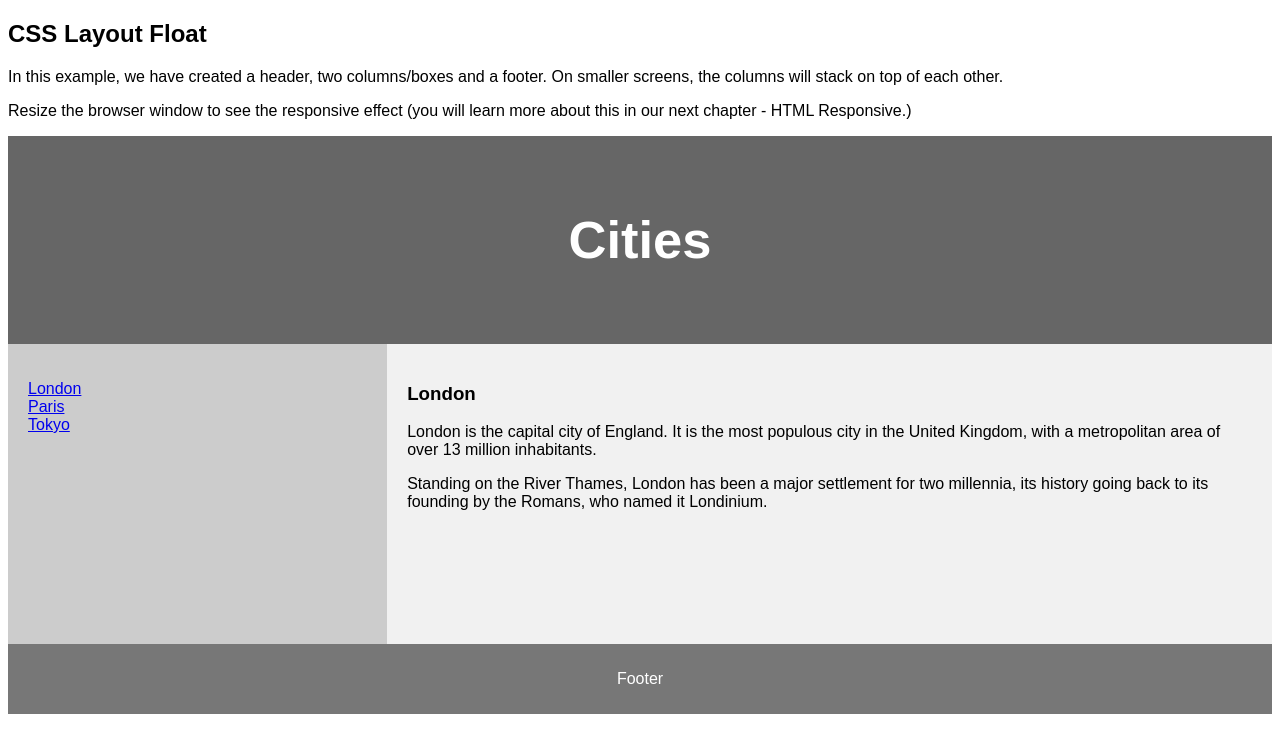
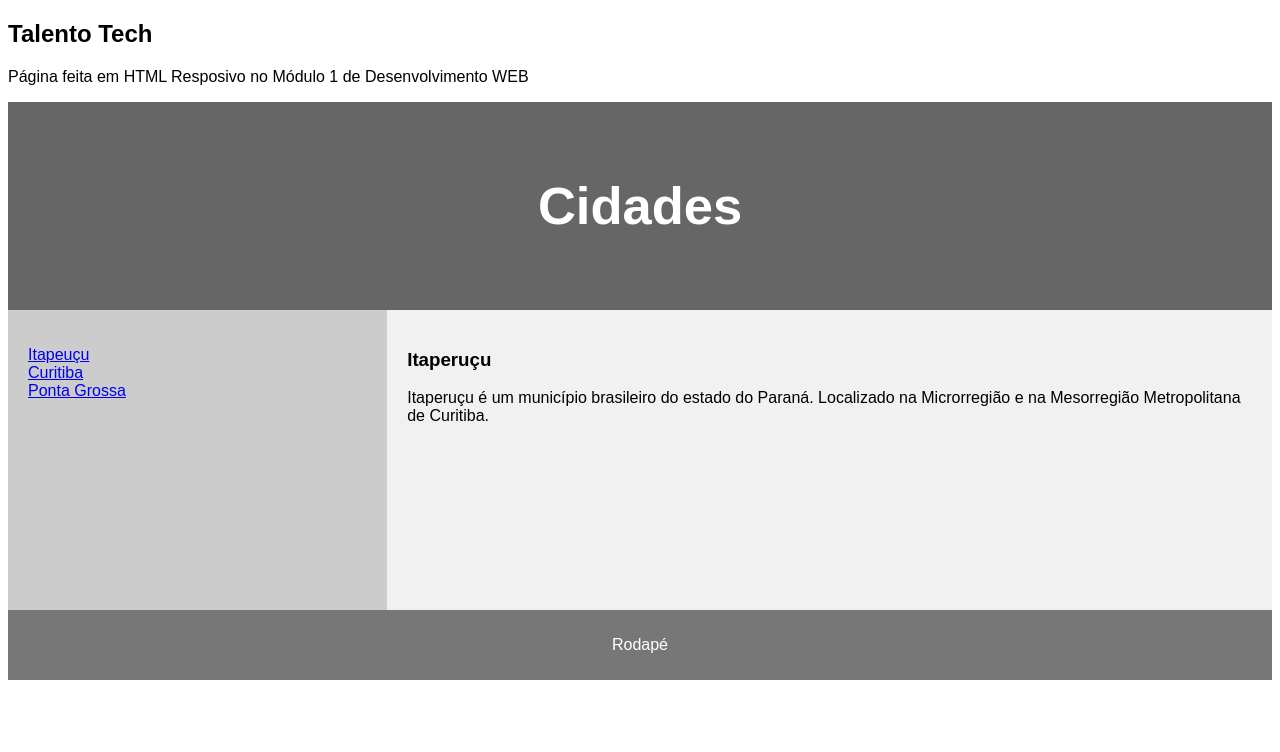
Before and after one commit to stmatosz/stmatosz.github.io, a plain HTML site: page index.html in a window 1280 px wide. Drawn offline with Linux system fonts and the light colour scheme.

Commit message:
Update index.html

```diff
--- a/index.html
+++ b/index.html
@@ -71,32 +71,30 @@ footer {
 </head>
 <body>
 
-<h2>CSS Layout Float</h2>
-<p>In this example, we have created a header, two columns/boxes and a footer. On smaller screens, the columns will stack on top of each other.</p>
-<p>Resize the browser window to see the responsive effect (you will learn more about this in our next chapter - HTML Responsive.)</p>
+<h2>Talento Tech</h2>
+<p>Página feita em HTML Resposivo no Módulo 1 de Desenvolvimento WEB</p>
 
 <header>
-  <h2>Cities</h2>
+  <h2>Cidades</h2>
 </header>
 
 <section>
   <nav>
     <ul>
-      <li><a href="#">London</a></li>
-      <li><a href="#">Paris</a></li>
-      <li><a href="#">Tokyo</a></li>
+      <li><a href="#">Itapeuçu</a></li>
+      <li><a href="#">Curitiba</a></li>
+      <li><a href="#">Ponta Grossa</a></li>
     </ul>
   </nav>
 
   <article>
-    <h1>London</h1>
-    <p>London is the capital city of England. It is the most populous city in the  United Kingdom, with a metropolitan area of over 13 million inhabitants.</p>
-    <p>Standing on the River Thames, London has been a major settlement for two millennia, its history going back to its founding by the Romans, who named it Londinium.</p>
+    <h1>Itaperuçu</h1>
+    <p>Itaperuçu é um município brasileiro do estado do Paraná. Localizado na Microrregião e na Mesorregião Metropolitana de Curitiba.</p>
   </article>
 </section>
 
 <footer>
-  <p>Footer</p>
+  <p>Rodapé</p>
 </footer>
 
 </body>
```
